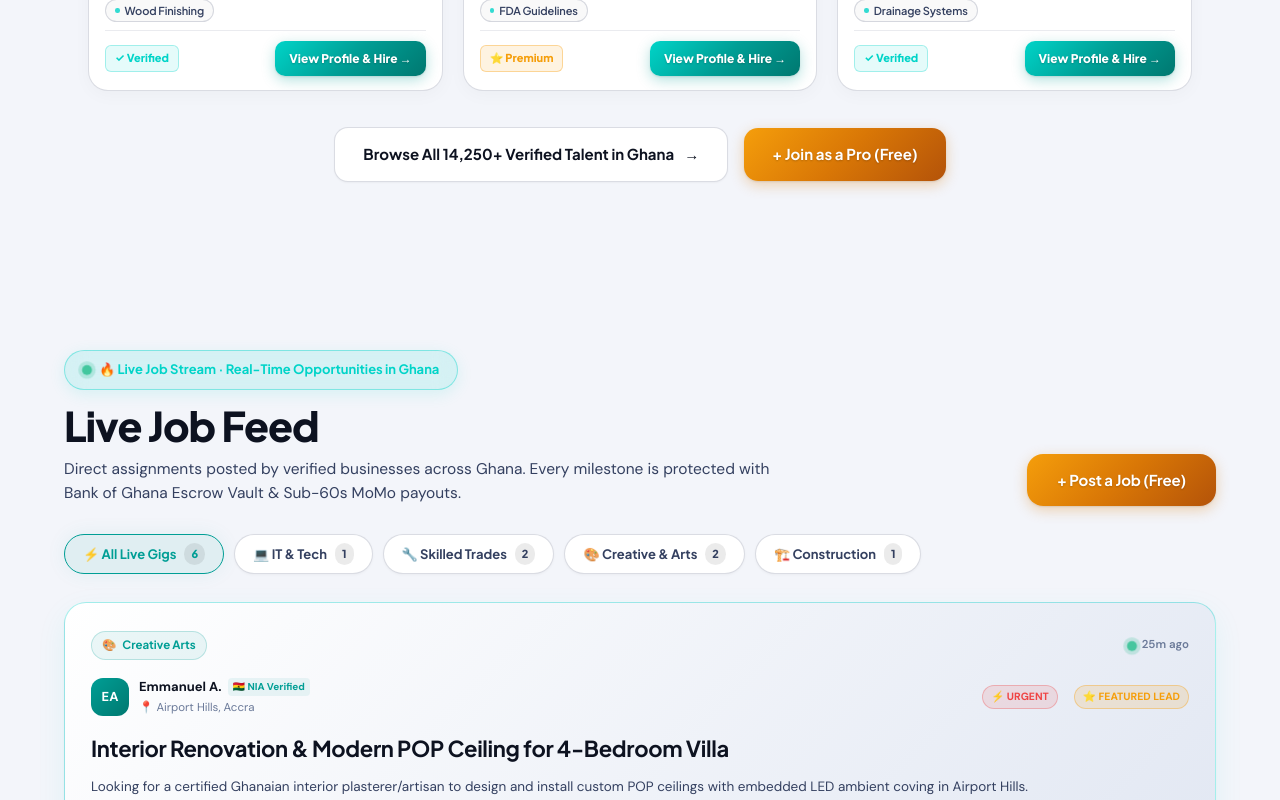
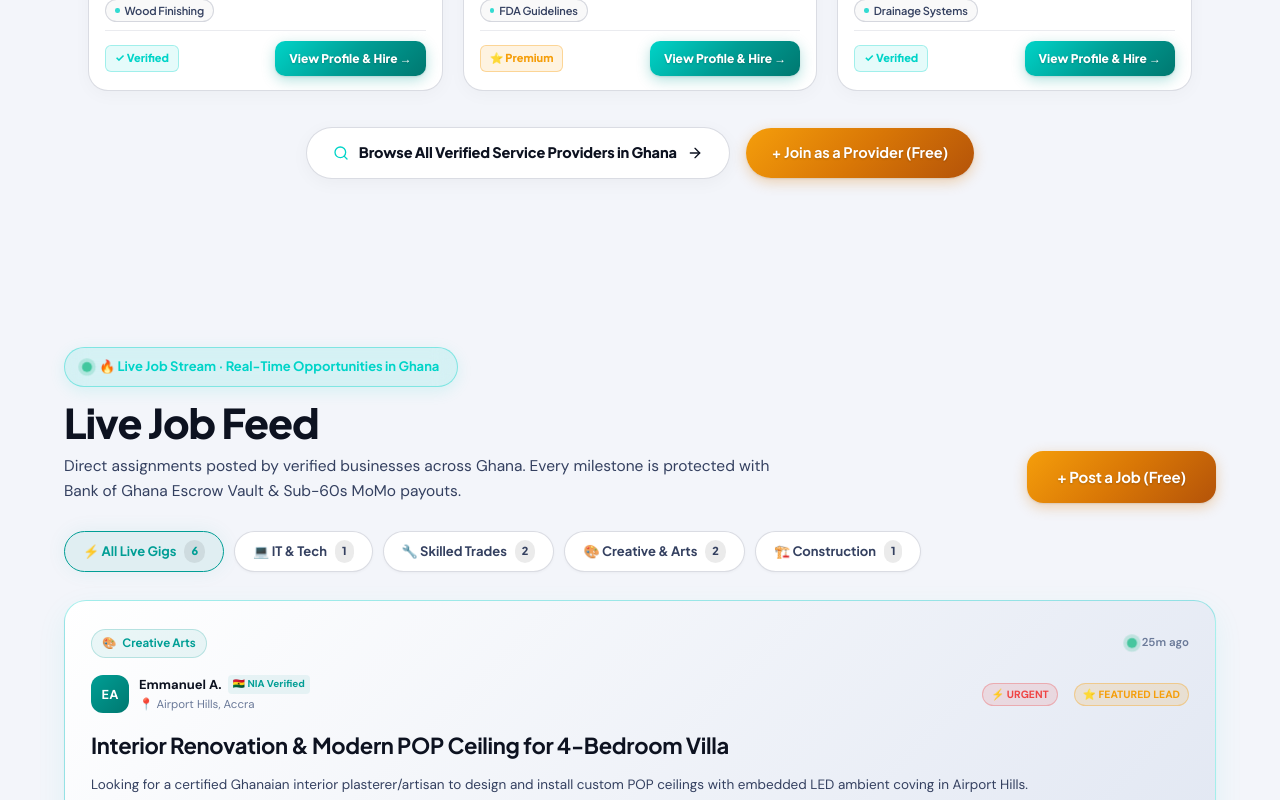
Before and after one commit to JoeVardyGC/GigGhana, a Next.js app: page / in a window 1280 px wide. Shown: the part 2060-2860 px from the top of the page. Built offline with nearby package versions, Linux system fonts and the light colour scheme.

Commit message:
feat(talent): redesign browse all providers button with sleek frosted pill and remove numeric counts

```diff
--- a/app/globals.css
+++ b/app/globals.css
@@ -1868,26 +1868,43 @@ html.dark .ljf-card-lead, [data-theme="dark"] .ljf-card-lead {
   display: inline-flex;
   align-items: center;
   gap: 10px;
-  font-size: 15px;
-  font-weight: 700;
+  font-size: 14.5px;
+  font-weight: 750;
   font-family: var(--fm);
-  padding: 14px 28px;
-  border-radius: 14px;
-  transition: all 0.22s cubic-bezier(0.16, 1, 0.3, 1);
-}
-
-.ljf-btn-arrow {
-  transition: transform 0.2s ease;
-}
-
-.ljf-view-more-btn:hover .ljf-btn-arrow {
-  transform: translateX(4px);
+  padding: 13px 26px;
+  border-radius: 50px;
+  background: var(--surface);
+  border: 1px solid var(--bd2);
+  color: var(--tx);
+  box-shadow: 0 4px 18px rgba(0, 0, 0, 0.04);
+  transition: all 0.25s cubic-bezier(0.16, 1, 0.3, 1);
+  letter-spacing: -0.01em;
+}
+
+html.dark .ljf-view-more-btn, [data-theme="dark"] .ljf-view-more-btn {
+  background: rgba(17, 24, 39, 0.85);
+  border-color: rgba(255, 255, 255, 0.12);
+  color: #FFFFFF;
+  box-shadow: 0 4px 20px rgba(0, 0, 0, 0.35);
+}
+
+.ljf-view-more-btn:hover {
+  border-color: rgba(0, 212, 200, 0.6);
+  color: var(--cyan);
+  background: rgba(0, 212, 200, 0.04);
+  transform: translateY(-2px);
+  box-shadow: 0 10px 28px rgba(0, 0, 0, 0.08), 0 0 22px rgba(0, 212, 200, 0.14);
+}
+
+html.dark .ljf-view-more-btn:hover {
+  background: rgba(0, 212, 200, 0.08);
+  box-shadow: 0 12px 32px rgba(0, 0, 0, 0.5), 0 0 25px rgba(0, 212, 200, 0.22);
 }
 
 .btn-xl {
-  padding: 14px 28px;
-  font-size: 15px;
-  border-radius: 14px;
+  padding: 13px 26px;
+  font-size: 14.5px;
+  border-radius: 50px;
 }
 
 /* Bottom Trust Ribbon */
--- a/components/LandingPage.tsx
+++ b/components/LandingPage.tsx
@@ -865,14 +865,15 @@ const occupationSlides = [
                 })}
               </div>
 
-              {/* View More Talent CTA */}
+              {/* View More Providers Action Footer */}
               <div className="ljf-footer-actions">
-                <a href="/search/providers.php" className="btn btn-ghost btn-xl ljf-view-more-btn">
-                  <span>Browse All 14,250+ Verified Talent in Ghana</span>
-                  <span className="ljf-btn-arrow">→</span>
+                <a href="/search/providers.php" className="btn btn-ghost btn-xl ljf-view-more-btn group">
+                  <Search className="w-4 h-4 text-[#00D4C8] shrink-0" />
+                  <span>Browse All Verified Service Providers in Ghana</span>
+                  <ArrowRight className="w-4 h-4 text-current transition-transform duration-200 group-hover:translate-x-1 shrink-0" />
                 </a>
                 <a href="/auth/register.php?role=provider" className="btn btn-gold btn-xl">
-                  + Join as a Pro (Free)
+                  + Join as a Provider (Free)
                 </a>
               </div>
             </div>
```
